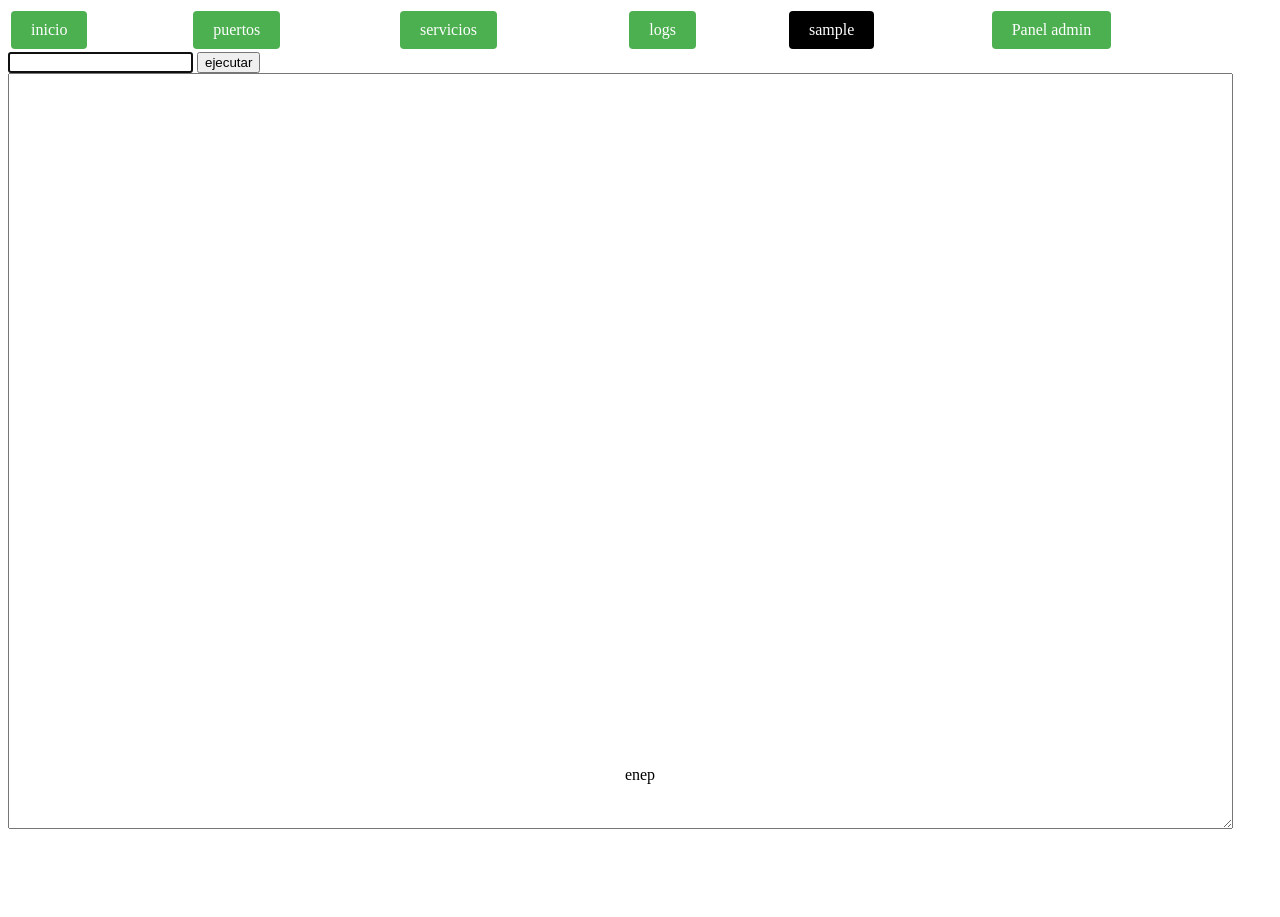
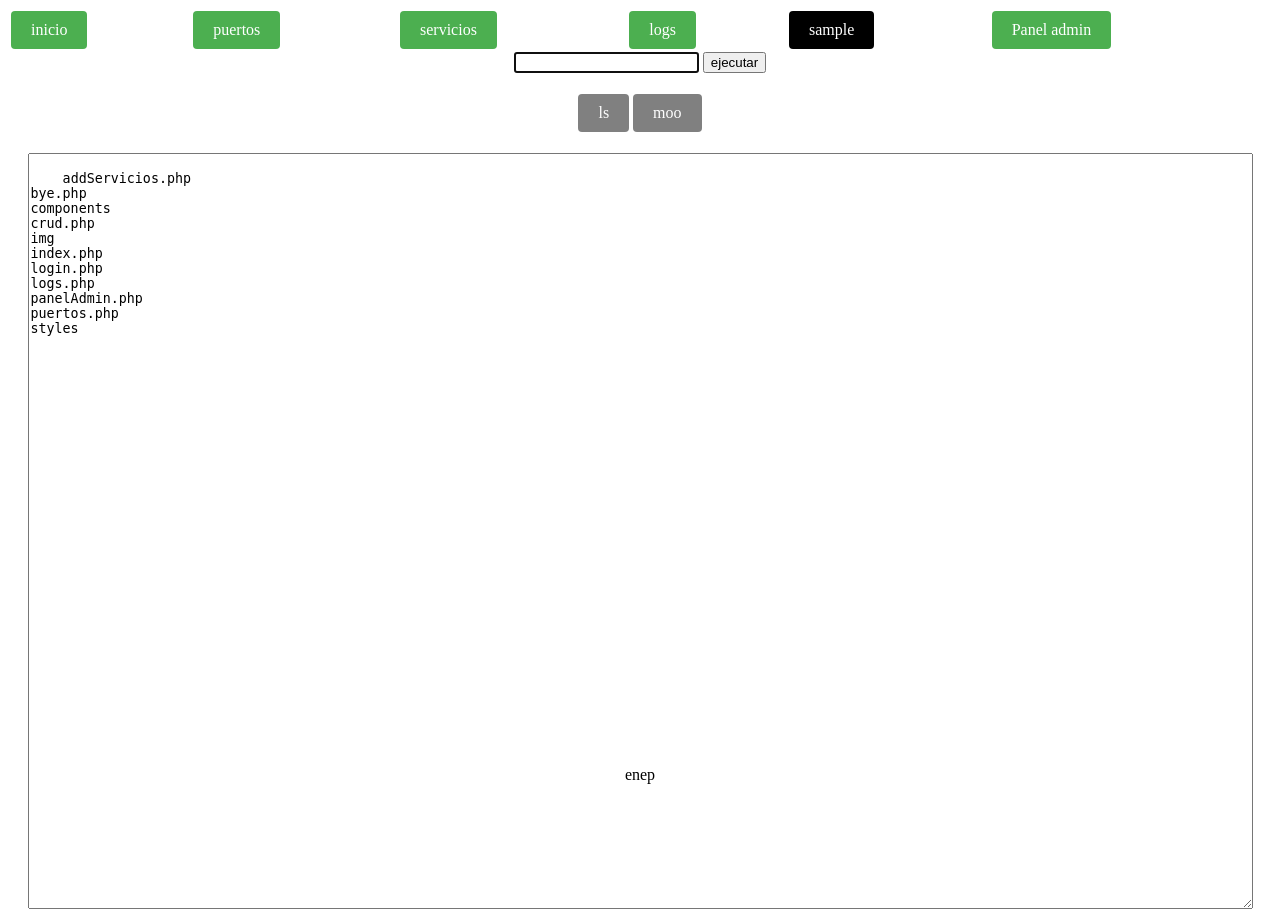
Before and after one commit to samuelroam/portsProject, a PHP site: page /logs.php?command=ls in a window 1280 px wide. Before the commit the page ends 829 px from the top, so only its background shows below. Run offline with PHP 8.4, Linux system fonts and the light colour scheme; the visitor is signed in with stand-in values (Sample User, id 1).

Commit message:
trabajado en la pestaña logs

```diff
--- a/bye.php
+++ b/bye.php
@@ -7,13 +7,13 @@
 </head>
 <body>
     <?php
-    include("nav.php");
+    include("components/nav.php");
     if(isset($_SESSION['user'])){
     print ("hasta pronto, ".$_SESSION['user']);
     }else{header('location: index.php');
     }
     session_destroy();
-    include("footer.php");
+    include("components/footer.php");
     ?>
 </body>
 </html>
--- /dev/null
+++ b/components/connection.php
@@ -0,0 +1,16 @@
+<?php
+$host='127.0.0.1:3306';
+$user='ports';
+$pass= '1234';
+$bd='portsproject';
+$conn=mysqli_connect($host,$user,$pass,$bd) or die(mysqli_error($con));
+
+function conexion(){
+    $host='127.0.0.1:3306';
+    $user='ports';
+    $pass= '1234';
+    $bd='portsproject';
+    $conn=mysqli_connect($host,$user,$pass,$bd);
+    return $conn;
+}
+?>
--- a/nav.php
+++ b/components/nav.php
@@ -1,5 +1,5 @@
 
-<link rel="stylesheet" type="text/css" href="/styles.css">
+<link rel="stylesheet" type="text/css" href="/styles/styles.css">
     <?php
     session_start();
     ?>
--- a/connection.php
+++ /dev/null
@@ -1,7 +0,0 @@
-<?php
-$host='127.0.0.1:3306';
-$user='ports';
-$pass= '1234';
-$bd='portsproject';
-$conn=mysqli_connect($host,$user,$pass,$bd) or die(mysqli_error($con));
-?>
--- a/crud.php
+++ b/crud.php
@@ -3,11 +3,11 @@
 <head>
     <meta charset="UTF-8">
     <meta name="viewport" content="width=device-width, initial-scale=1.0">
-    <title>Document</title>
+    <title>Gestión de servicios</title>
 </head>
 <body>
     <?php
-include("connection.php");
+include("components/connection.php");
         if(isset($_POST['modificar'])){
             $id = $_POST['id'];
             $port = $_POST['port'];
@@ -30,7 +30,7 @@ include("connection.php");
         } else {
             echo 'Error: '. mysqli_error($conn);
         };
-        include("footer.php");
+        include("components/footer.php");
         ?>
 </body>
 </html>
--- a/index.php
+++ b/index.php
@@ -3,16 +3,16 @@
 <head>
     <meta charset="UTF-8">
     <meta name="viewport" content="width=device-width, initial-scale=1.0">
-    <title>Document</title>
+    <title>Bienvenido al sitio</title>
 </head>
 <body>
     <?php
-    include("nav.php");
+    include("components/nav.php");
     ?>
     <h1>index</h1>
     <p>Bienvenido a esta página en constucción. Deberá ser eventualmente un sistema de gestión y administración de un servidor web. Disfrute su estancia</p>
     <?php
-    include("footer.php");
+    include("components/footer.php");
     ?>
 </body>
 </html>
--- a/logs.php
+++ b/logs.php
@@ -4,13 +4,24 @@
 <head>
     <meta charset="UTF-8">
     <meta name="viewport" content="width=device-width, initial-scale=1.0">
-    <title>Document</title>
+    <title>Consola</title>
 </head>
 
 <body>
     <?php
-    include("nav.php");
-    include("connection.php");
+    include("components/nav.php");
+    include("components/connection.php");
+
+    function ejecutar($command){
+                $output = array();
+                passthru($command, $output);
+                return $output;
+                foreach ($output as $line) {
+                    echo $line . PHP_EOL;
+                };
+
+    }
+
     if (!isset($_SESSION['user'])) {
         header('Location: index.php');
     } else {
@@ -19,33 +30,58 @@
         } else {
 
     ?>
+    <div>
             <form action="#" method="post">
-
                 <input type="text" name="command" id="command" autofocus>
                 <input type="submit" value="ejecutar" name="ejecutar">
+                </form>
+    </div>
                 <br>
-                <textarea name="" id="" cols="150" rows="50" value="asdf">
+    <div>
+        <table>
+            <tr>
+        <?php
+            $ls='ls';
+            $moo='apt moo';
+        print("
+            <td><a href='logs.php?command=$ls' class='button-default'>ls</a></td>
+            <td><a href='logs.php?command=$moo' class='button-default'>moo</a></td>
+            ");
+            ?>
+            </tr>
+        </table>
+    </div>
+                <br>
+    <div>
+                <textarea name="" id="" cols="150" rows="50" value="">
 
     <?php
             if (isset($_POST['ejecutar'])) {
                 $command = $_POST['command'];
                 $output = array();
                 passthru($command, $output);
-                $fecha = date("Y-m-s H:i:s");
-                $logsql = "INSERT INTO terminalLog (command,fecha) values ('$command','$fecha')";
-                $logs = mysqli_query($conn, $logsql);;
+
+                //$output = ejecutar($command);
+
                 foreach ($output as $line) {
                     echo $line . PHP_EOL;
                 };
+                $fecha = date("Y-m-s H:i:s");
+                $logsql = "INSERT INTO terminalLog (command,fecha) values ('$command','$fecha')";
+                $logs = mysqli_query($conn, $logsql);
+            };
+            if(!empty($_GET['command'])){
+                $command = $_GET['command'];
+                ejecutar($command);
             };
         };
     };
     ?>
 </textarea>
-            </form>
+    </div>
+
             <?php
-            include("footer.php");
+            include("components/footer.php");
             ?>
 </body>
-
 </html>
--- a/styles.css
+++ b/styles/styles.css
@@ -3,6 +3,18 @@
     bottom: 0;
     left: 0;
     width: 100%;
+}
+.button-default{
+    display: inline-block;
+    padding: 10px 20px;
+    color: white;
+    text-decoration: none;
+    border-radius: 4px;
+    border: none;
+    cursor: pointer;
+    text-align: center;
+    font-size: 16px;
+    background-color: grey;
 }
 .nav-button{
     display: inline-block;
```
Also changed, not shown: addServicios.php (+4 -4 lines), login.php (+4 -4 lines), panelAdmin.php (+4 -4 lines), puertos.php (+11 -7 lines), components/footer.php (renamed from footer.php), components/portsproject.sql (renamed from portsproject.sql), img/botonrojo.png (renamed from botonrojo.png), img/botonverde.png (renamed from botonverde.png).
